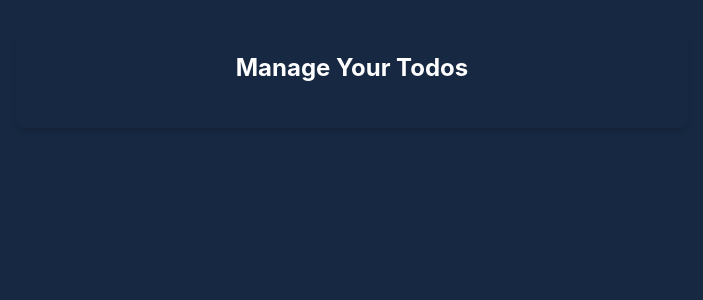
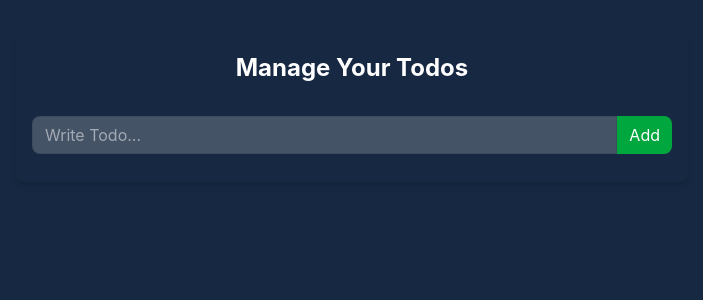
Before and after one commit to sayan5126/Todo-Web-Application, a React (Vite) app: page / in a window 1280 px wide. Shown: the top 300 px of the page, without its empty margins (288-991 px from the left). Built offline with nearby package versions, Linux system fonts and the light colour scheme.

Commit message:
Connect todo components in App and resolve rendering and state bugs

```diff
--- a/src/App.jsx
+++ b/src/App.jsx
@@ -1,23 +1,25 @@
 import { useEffect, useState } from 'react'
 import {TodoContextProvider , } from './context/index.js'
+import TodoForm from './components/TodoForm.jsx'
+import TodoItem from './components/TodoItem.jsx'
 
 function App() {
   const [todos , setTodos] = useState([])
 
   const addTodo = (todo) => {   // Adds a new todo with a unique timestamp-based ID and prepends it to the existing todo list.
-    setTodo((oldTodos) => [{id : Date.now() , ...todo} , ...oldTodos])
+    setTodos((oldTodos) => [{id : Date.now() , ...todo} , ...oldTodos])
   }
 
   const updateTodo = (id,todo) => {   // Updates the todo matching the given ID by mapping through the existing list and replacing only the matched todo while keeping all other todos unchanged.
-    setTodo((oldTodos) => oldTodos.map((oldTodo)=> (oldTodo.id === id) ? todo : oldTodo));
+    setTodos((oldTodos) => oldTodos.map((oldTodo)=> (oldTodo.id === id) ? todo : oldTodo));
   }
 
   const deleteTodo = (id) => {    // Deletes the todo matching the given ID by filtering it out of the existing list while keeping all other todos unchanged.
-    setTodo((oldTodos) => oldTodos.filter((oldTodo)=> oldTodo.id !== id))
+    setTodos((oldTodos) => oldTodos.filter((oldTodo)=> oldTodo.id !== id))
   }
 
   const toggleCompleted = (id) => {   // Toggles the completed status of the todo matching the given ID by creating a new updated object while leaving all other todos unchanged.
-    setTodo((oldTodos)=> oldTodos.map((oldTodo)=> (oldTodo.id === id) ? {...oldTodo,completed: !oldTodo.completed} : oldTodo))
+    setTodos((oldTodos)=> oldTodos.map((oldTodo)=> (oldTodo.id === id) ? {...oldTodo,completed: !oldTodo.completed} : oldTodo))
   }
 
   // Runs once when the component mounts to load saved todos from localStorage, converts the stored JSON string back into an array, and restores it to state only if valid todos exist.
@@ -40,9 +42,17 @@ function App() {
           <h1 className="text-2xl font-bold text-center mb-8 mt-2">Manage Your Todos</h1>
           <div className="mb-4">
             {/* Todo form goes here */}
+            <TodoForm/>
           </div>
           <div className="flex flex-wrap gap-y-3">
             {/*Loop and Add TodoItem here */}
+            {todos.map((todo)=>{
+              return(
+                <div key={todo.id} className='w-full'>
+                  <TodoItem todo = {todo} />
+                </div>
+              )
+            })}
           </div>
         </div>
       </div>
--- a/src/components/TodoForm.jsx
+++ b/src/components/TodoForm.jsx
@@ -2,13 +2,13 @@ import { useState } from "react";
 import { useTodoContext } from "../context";
 
 export default function TodoForm() {
-    const [todoMsg , setTodoMsg] = useState("")
+    const [currTodoMsg , setCurrTodoMsg] = useState("")
     const {addTodo} = useTodoContext()
     const add = (e) => {
         e.preventDefault()
-        if(!todoMsg) return
-        addTodo({todoMsg : todoMsg , completed : false})
-        setTodoMsg("");
+        if(!currTodoMsg) return
+        addTodo({todoMsg : currTodoMsg , completed : false})
+        setCurrTodoMsg("");
     }
 
     return (
@@ -16,8 +16,8 @@ export default function TodoForm() {
             <input
                 type="text"
                 placeholder="Write Todo..."
-                value={todoMsg}
-                onChange={(e)=>setTodoMsg(e.target.value)}
+                value={currTodoMsg}
+                onChange={(e)=>setCurrTodoMsg(e.target.value)}
                 className="w-full border border-black/10 rounded-l-lg px-3 outline-none duration-150 bg-white/20 py-1.5"
             />
             <button type="submit" className="rounded-r-lg px-3 py-1 bg-green-600 text-white shrink-0">
--- a/src/components/TodoItem.jsx
+++ b/src/components/TodoItem.jsx
@@ -2,7 +2,7 @@ import { useState } from "react";
 import { useTodoContext } from "../context";
 
 export default function TodoItem({ todo }) {
-    const [todoMsg , setTodoMsg] = useState();
+    const [todoMsg , setTodoMsg] = useState(todo.todoMsg);
     const [isTodoEditable , setIsTodoEditable] = useState()
     const {updateTodo , deleteTodo , toggleCompleted} = useTodoContext()
     const editTodo = () =>{
```
